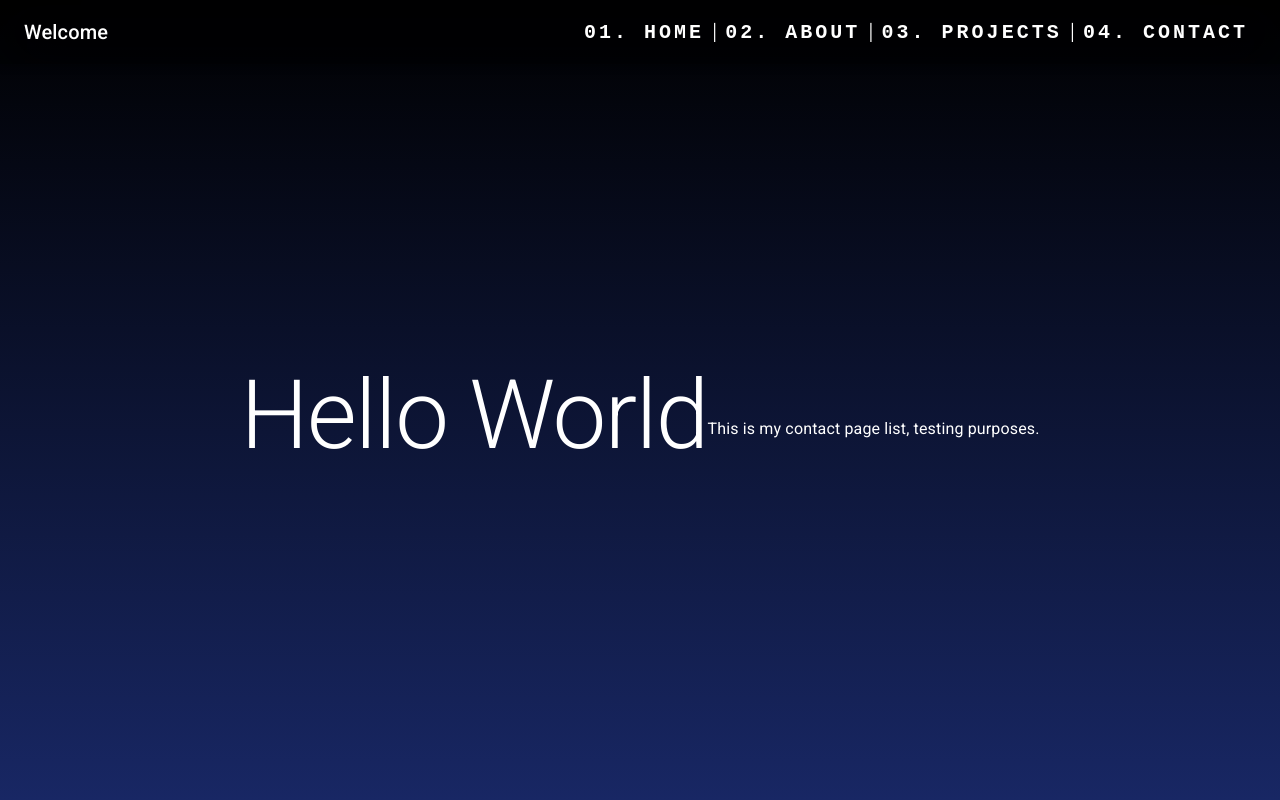
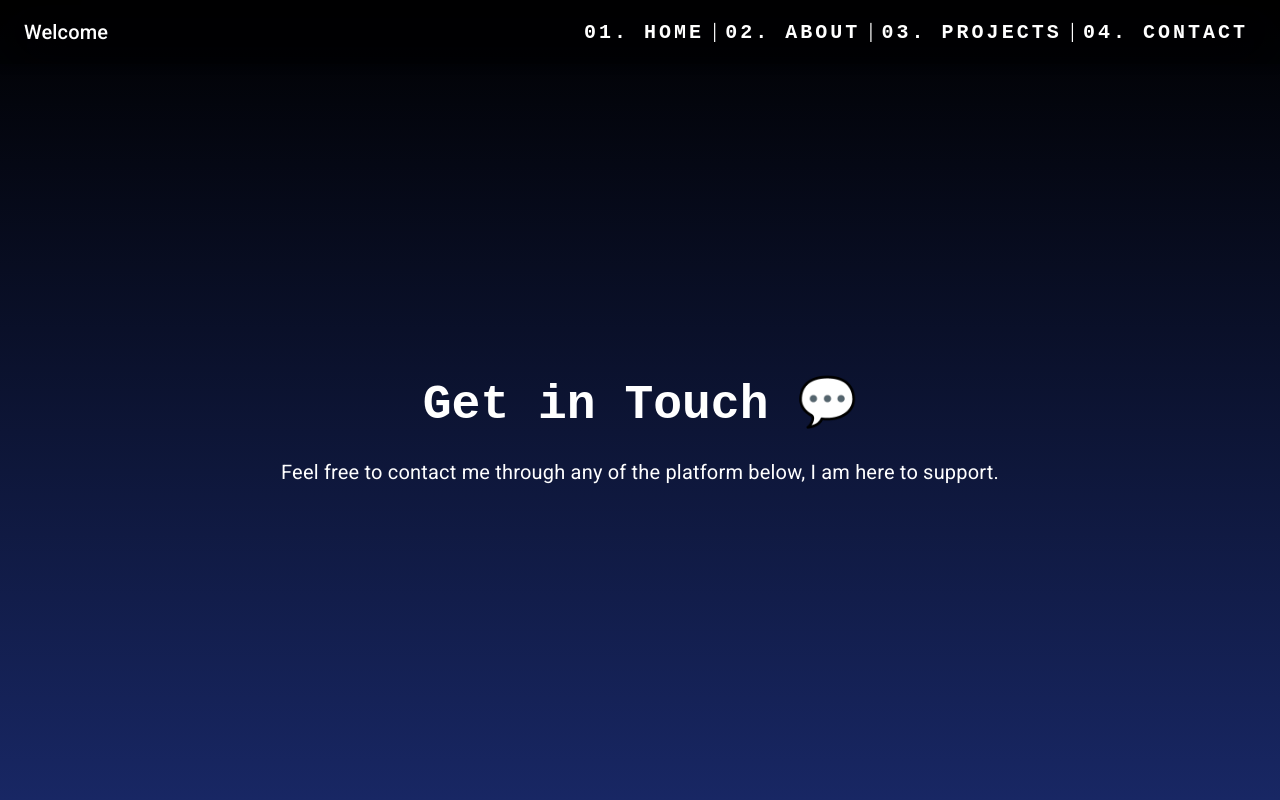
Before and after one commit to MBarre28/mb-portfolio, a React (Create React App) app: page /contact in a window 1280 px wide. Shown: the top 800 px of the page. Built offline with nearby package versions, Linux system fonts and the light colour scheme.

Commit message:
porfolio changes

```diff
--- a/src/component/NavBar/about.js
+++ b/src/component/NavBar/about.js
@@ -19,6 +19,7 @@ const techStack = [
     { name: 'React', logo: '/images/react.png' },
     { name: 'Django', logo: '/images/django.png' },
     { name: 'laravel', logo: '/images/laravel.png' },
+    { name: 'python', logo: '/images/python.png'},
 ]
 
 const About = () => {
--- a/src/component/NavBar/contact.js
+++ b/src/component/NavBar/contact.js
@@ -1,7 +1,12 @@
 import React from "react";
-import { Typography, Button, Box } from "@mui/material";
+import { Typography, Button, Box, Container, Link } from "@mui/material";
+import { motion } from 'framer-motion';
 import { styled, alpha } from '@mui/material/styles';
-import { color, spacing } from '@mui/system';
+import { color, Grid, spacing } from '@mui/system';
+import { Typewriter } from "react-simple-typewriter";
+import LinkedInIcon  from '@mui/icons-material/LinkedIn';
+import ContactMailIcon from '@mui/icons-material/ContactMail';
+
 
 const ContactPage = () => {
     return (
@@ -16,13 +21,22 @@ const ContactPage = () => {
         justifyContent: 'center',
     }}
     >
-    <Typography variant="h1" gutterBottom>
-        Hello World
+    <Container sx = {{textAlign: 'center', margin: 4}}>
+    <Typography variant="h3" sx={{  mb: 3, fontFamily: 'monospace', fontWeight: 'bold', mt: 4,}}
+
+    >
+    <Typewriter
+    words={['Get in Touch 💬 ']}
+    loop={false}
+    typeSpeed={20}
+    delaySpeed={1000}
+
+    />
     </Typography>
-    <Typography gutterBottom>
-        This is my contact page list, testing purposes.
+    <Typography varient="h1" sx = {{mb: 4, fontSize: '20px'}}gutterBottom>
+        Feel free to contact me through any of the platform below, I am here to support.
     </Typography>
-
+    </Container>
     </Box>
 )}
 
--- a/src/component/NavBar/project.js
+++ b/src/component/NavBar/project.js
@@ -16,8 +16,7 @@ const projects = [
   {
     image: "/images/portfolio24.png",
     title: "E-Portfolio Website 2024 edition",
-    description:
-      "built in using frameworks for backend including Laravel and MySQL.",
+    description: "built in using frameworks for backend including Laravel and MySQL.",
     link: "https://github.com/MBarre28/MB_PortfolioDev",
   },
   {
```
Also changed, not shown: public/images/python.png (added), src/layout/certification.js (added), src/layout/education.js (added), src/layout/experience.js (added), 8 other files (tests, documents, lock files or other folders).
